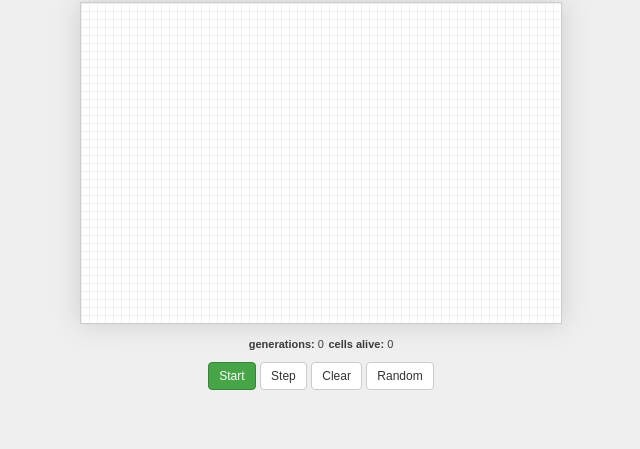
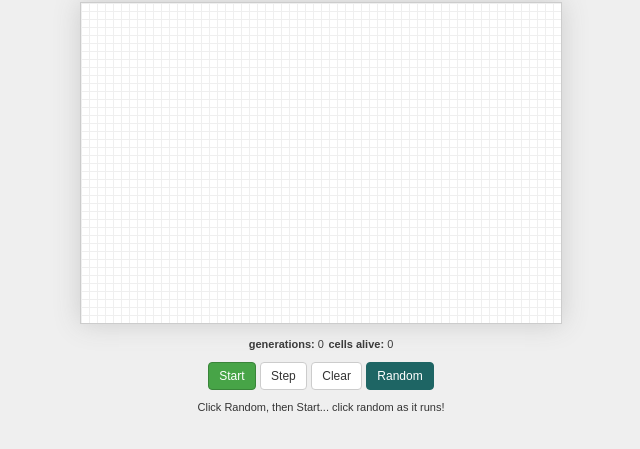
Before and after one commit to mcroteau/GameOfLife, a plain HTML site: page index.html in a window 1280 px wide. Shown: the part 65-514 px from the top of the page, without its empty margins (319-959 px from the left). Drawn offline with Linux system fonts and the light colour scheme.

Commit message:
slight updates

```diff
--- a/css/style.css
+++ b/css/style.css
@@ -118,10 +118,26 @@ h1{
   border-color: #ac2925;
 }
 
+
+.control-random {
+  color: #fff;
+  background-color: #1E6564;
+  border-color: #1E6564;
+}
+.control-random:hover,
+.control-random:focus,
+.control-random:active,
+.control-random{
+  color: #fff;
+  background-color: #1E6564;
+  border-color: #1E6564;
+}
+
 #stats{
 	margin:0px auto 10px auto;
 }
-#stats span{
+#stats span,
+p{
 	font-size:11px;
 	color:#333;
 }
--- a/index.html
+++ b/index.html
@@ -16,8 +16,11 @@
 		<a href="javascript:" id="stop" class="control control-stop" style="display:none">Stop</a>
 		<a href="javascript:" id="step" class="control control-default">Step</a>
 		<a href="javascript:" id="clear" class="control control-default">Clear</a>
-		<a href="javascript:" id="random" class="control control-default">Random</a>
+		<a href="javascript:" id="random" class="control control-random">Random</a>
+
+		<p>Click Random, then Start... click random as it runs!</p>
 	</div>
+
 
 	<script type="text/template" id="cell_template">
 		<span class="cell" id="{{coordinates}}" style="top:{{y_coord}}px; left:{{x_coord}}px; height:{{cell_height}}px; width:{{cell_width}}px;"></span>
--- a/js/App.js
+++ b/js/App.js
@@ -222,6 +222,7 @@
 				}
 			}
 			updateCellsAliveStat();
+			$random.removeClass("control-random").addClass("control-default");
 		}
 
 		function getAliveNeighbors(cell){
```
Also changed, not shown: 1 other file.
